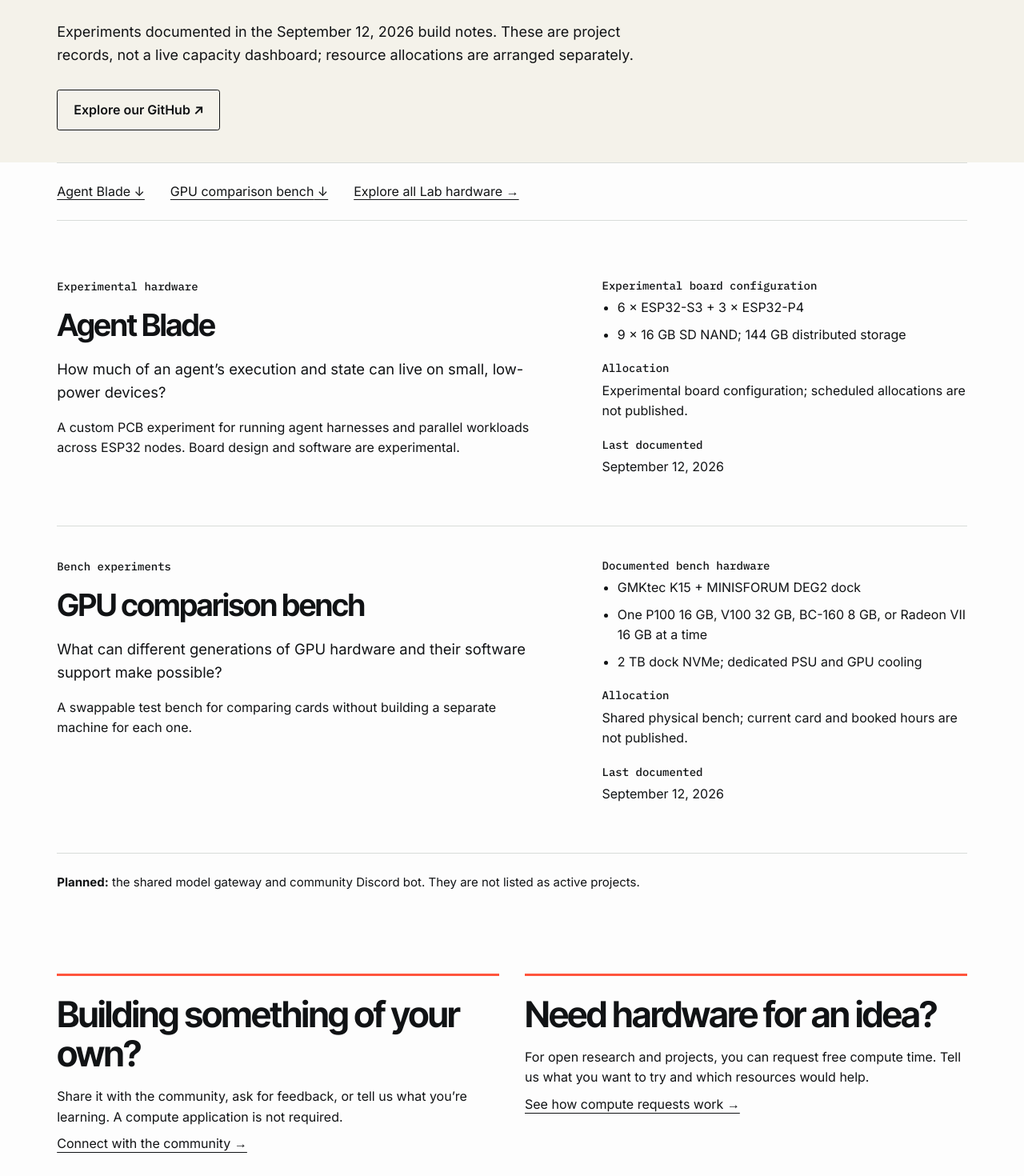
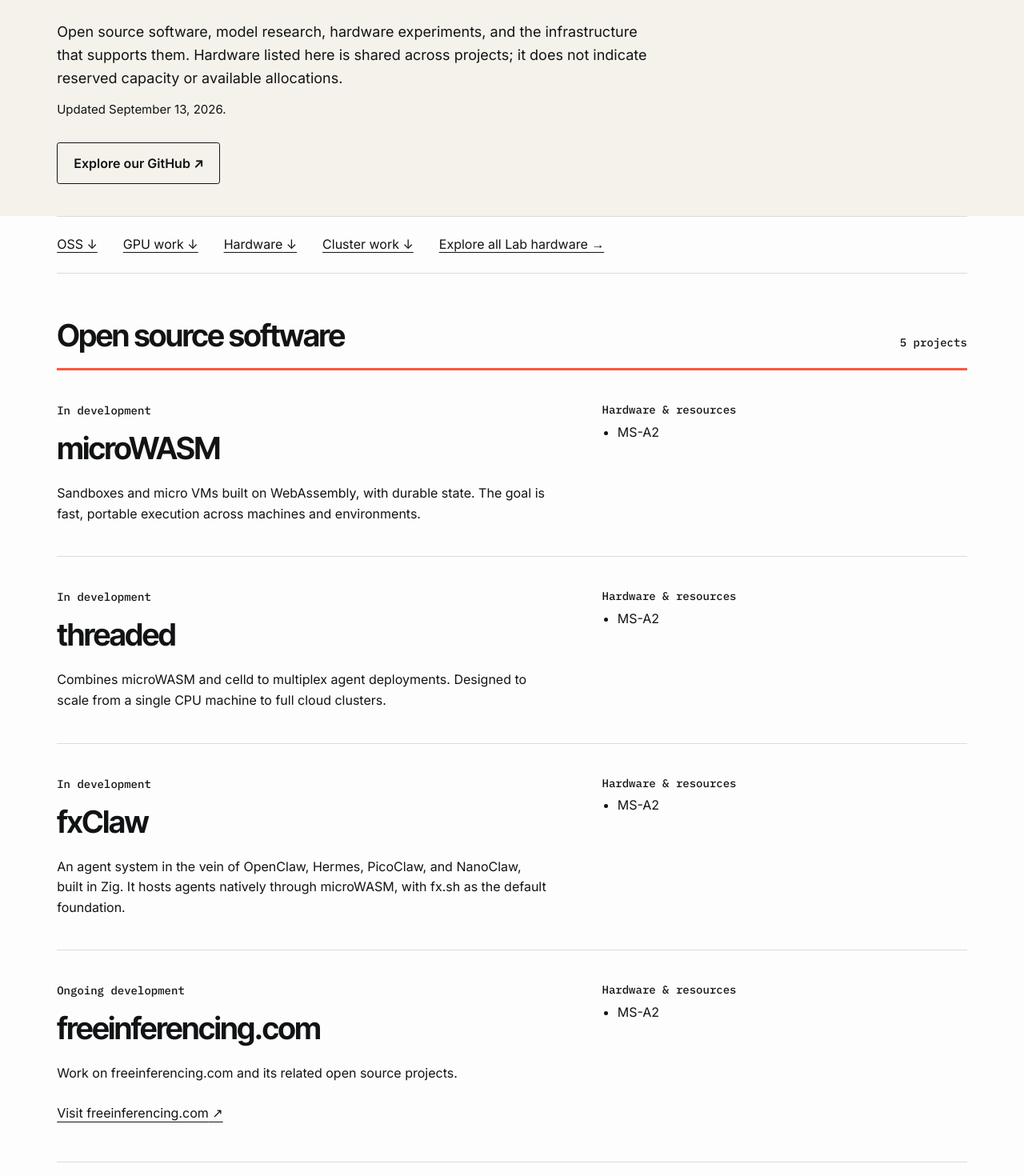
Before and after one commit to Hackers-in-the-Loop/website, a Next.js app: page /projects in a window 1280 px wide. Shown: the part 260-1730 px from the top of the page at 80% size. Built offline with nearby package versions, Linux system fonts and the light colour scheme; no server answers.

Commit message:
Expand Projects with current software, model, hardware and cluster work

```diff
--- a/src/app/(current)/projects/page.tsx
+++ b/src/app/(current)/projects/page.tsx
@@ -1,4 +1,4 @@
-import { labProjects } from "@/content/lab-projects";
+import { labProjects, projectGroups, projectsUpdated } from "@/content/lab-projects";
 import { CommunityInvitation, PageIntro } from "@/components/v2/shared";
 import { siteConfig } from "@/lib/site";
 import { pageMetadata } from "@/lib/metadata";
@@ -7,14 +7,17 @@
 
 export default function ProjectsPage() {
   return <>
-    <PageIntro label="Projects / Work in progress" title="What’s on the workbench."><p>Experiments documented in the September 12, 2026 build notes. These are project records, not a live capacity dashboard; resource allocations are arranged separately.</p><div className="v2-actions"><a className="v2-button" href={siteConfig.githubUrl} target="_blank" rel="noreferrer">Explore our GitHub ↗</a></div></PageIntro>
-    <section className="v2-wrap" aria-label="Active projects"><nav className="v2-project-index" aria-label="Project index">{labProjects.map(p=><a key={p.id} href={`#${p.id}`}>{p.name} ↓</a>)}<a href="/lab#hardware">Explore all Lab hardware →</a></nav>
-      {labProjects.map(project=><article className="v2-project" id={project.id} key={project.id}>
-        <div><p className="v2-kicker">{project.stage}</p><h2>{project.name}</h2><p className="v2-project-question">{project.question}</p><p>{project.description}</p></div>
-        <dl><div><dt>{project.id === "agent-blade" ? "Experimental board configuration" : "Documented bench hardware"}</dt><dd><ul>{project.resources.map(resource=><li key={resource}>{resource}</li>)}</ul></dd></div><div><dt>Allocation</dt><dd>{project.allocation}</dd></div><div><dt>Last documented</dt><dd>September 12, 2026</dd></div></dl>
-      </article>)}
-      <p className="v2-note v2-planned"><strong>Planned:</strong> the shared model gateway and community Discord bot. They are not listed as active projects.</p>
-    </section>
+    <PageIntro label="Projects / Work in progress" title="What’s on the workbench."><p>Open source software, model research, hardware experiments, and the infrastructure that supports them. Hardware listed here is shared across projects; it does not indicate reserved capacity or available allocations.</p><p className="v2-note">Updated {projectsUpdated}.</p><div className="v2-actions"><a className="v2-button" href={siteConfig.githubUrl} target="_blank" rel="noreferrer">Explore our GitHub ↗</a></div></PageIntro>
+    <div className="v2-wrap">
+      <nav className="v2-project-index" aria-label="Project groups">{projectGroups.map(group => <a key={group.id} href={`#${group.id}`}>{group.label} ↓</a>)}<a href="/lab#hardware">Explore all Lab hardware →</a></nav>
+      {projectGroups.map(group => <section className="v2-project-group" id={group.id} key={group.id} aria-labelledby={`${group.id}-title`}>
+        <div className="v2-project-group-heading"><h2 id={`${group.id}-title`}>{group.name}</h2><p className="v2-kicker">{labProjects.filter(project => project.group === group.id).length} projects</p></div>
+        {labProjects.filter(project => project.group === group.id).map(project => <article className="v2-project" id={project.id} key={project.id} aria-labelledby={`${project.id}-title`}>
+          <div><p className="v2-kicker">{project.stage}</p><h3 id={`${project.id}-title`}>{project.name}</h3><p>{project.description}</p>{project.link && <a className="v2-link v2-project-external" href={project.link.url} target="_blank" rel="noreferrer">{project.link.label} ↗</a>}</div>
+          <dl><div><dt>Hardware & resources</dt><dd><ul>{project.resources.map(resource => <li key={resource}>{resource}</li>)}</ul></dd></div>{project.target && <div><dt>Working toward</dt><dd>{project.target}</dd></div>}</dl>
+        </article>)}
+      </section>)}
+    </div>
     <section className="v2-wrap v2-section v2-goals" aria-label="Bring your own work"><article><h2>Building something of your own?</h2><p>Share it with the community, ask for feedback, or tell us what you’re learning. A compute application is not required.</p><a className="v2-link" href="/community#connect">Connect with the community →</a></article><article><h2>Need hardware for an idea?</h2><p>For open research and projects, you can request free compute time. Tell us what you want to try and which resources would help.</p><a className="v2-link" href="/lab#access">See how compute requests work →</a></article></section>
     <CommunityInvitation />
   </>;
--- a/src/components/v2/site.css
+++ b/src/components/v2/site.css
@@ -136,7 +136,7 @@
 .v2-project-index { display: flex; flex-wrap: wrap; gap: 1rem 2rem; border-block: 1px solid var(--fog); padding-block: 1rem; margin-bottom: 2rem; }
 .v2-project-index a { padding-block: .4rem; text-decoration: underline; text-underline-offset: .25em; }
 .v2-project { display: grid; grid-template-columns: 1.15fr .85fr; gap: 4rem; padding-block: 2.5rem; border-bottom: 1px solid var(--fog); }
-.v2-project h2 { font-size: clamp(1.8rem,3vw,2.5rem); margin-bottom: 1.25rem; }
+.v2-project h3 { font-size: clamp(1.8rem,3vw,2.5rem); margin-bottom: 1.25rem; }
 .v2-project .v2-project-question { font-size: 1.15rem; color: var(--carbon); margin-bottom: 1rem; }
 .v2-project p { color: var(--graphite); }
 .v2-project dl > div { padding-bottom: 1.25rem; }
@@ -194,3 +194,10 @@
 .v2-acquisition .v2-kicker { margin-bottom: .75rem; }
 .v2-acquisition .v2-note { margin-top: .75rem; }
 @media (max-width: 700px) { .v2-acquisition { grid-template-columns: 1fr; } }
+
+.v2-project-group { padding-block: 1.5rem 2.5rem; }
+.v2-project-group-heading { display: flex; align-items: baseline; justify-content: space-between; flex-wrap: wrap; gap: 1rem; border-bottom: 3px solid var(--signal); padding-bottom: 1.25rem; }
+.v2-project-group-heading h2 { font-size: clamp(1.8rem, 3vw, 2.5rem); }
+.v2-project-group-heading .v2-kicker { margin: 0; }
+.v2-project .v2-kicker { margin-bottom: .75rem; }
+.v2-project-external { display: inline-block; margin-top: 1rem; }
--- a/src/content/lab-projects.ts
+++ b/src/content/lab-projects.ts
@@ -1,19 +1,105 @@
-// Editorial project records, not a scheduler or live utilization feed.
-// Resource descriptions come from the September 12 build guide. Update these
-// records when the operator confirms allocations or publishes a new result.
-export const labProjects = [
+// Project descriptions and hardware assignments supplied by Shannon Duncan.
+// These records describe work in progress, not reservations or live utilization.
+export const projectsUpdated = "September 13, 2026";
+
+export const projectGroups = [
+  { id: "oss", name: "Open source software", label: "OSS" },
+  { id: "gpu", name: "GPU & model research", label: "GPU work" },
+  { id: "hardware", name: "Hardware experiments", label: "Hardware" },
+  { id: "cluster", name: "Cluster infrastructure", label: "Cluster work" },
+] as const;
+
+type LabProject = {
+  id: string;
+  group: (typeof projectGroups)[number]["id"];
+  name: string;
+  stage: string;
+  description: string;
+  resources: string[];
+  target?: string;
+  link?: { label: string; url: string };
+};
+
+export const labProjects: LabProject[] = [
   {
-    id: "agent-blade", name: "Agent Blade", stage: "Experimental hardware",
-    question: "How much of an agent’s execution and state can live on small, low-power devices?",
-    description: "A custom PCB experiment for running agent harnesses and parallel workloads across ESP32 nodes. Board design and software are experimental.",
-    resources: ["6 × ESP32-S3 + 3 × ESP32-P4", "9 × 16 GB SD NAND; 144 GB distributed storage"],
-    allocation: "Experimental board configuration; scheduled allocations are not published.",
+    id: "microwasm", group: "oss", name: "microWASM", stage: "In development",
+    description: "Sandboxes and micro VMs built on WebAssembly, with durable state. The goal is fast, portable execution across machines and environments.",
+    resources: ["MS-A2"],
   },
   {
-    id: "gpu-bench", name: "GPU comparison bench", stage: "Bench experiments",
-    question: "What can different generations of GPU hardware and their software support make possible?",
-    description: "A swappable test bench for comparing cards without building a separate machine for each one.",
-    resources: ["GMKtec K15 + MINISFORUM DEG2 dock", "One P100 16 GB, V100 32 GB, BC-160 8 GB, or Radeon VII 16 GB at a time", "2 TB dock NVMe; dedicated PSU and GPU cooling"],
-    allocation: "Shared physical bench; current card and booked hours are not published.",
+    id: "threaded", group: "oss", name: "threaded", stage: "In development",
+    description: "Combines microWASM and celld to multiplex agent deployments. Designed to scale from a single CPU machine to full cloud clusters.",
+    resources: ["MS-A2"],
   },
-] as const;
+  {
+    id: "fxclaw", group: "oss", name: "fxClaw", stage: "In development",
+    description: "An agent system in the vein of OpenClaw, Hermes, PicoClaw, and NanoClaw, built in Zig. It hosts agents natively through microWASM, with fx.sh as the default foundation.",
+    resources: ["MS-A2"],
+  },
+  {
+    id: "freeinferencing", group: "oss", name: "freeinferencing.com", stage: "Ongoing development",
+    description: "Work on freeinferencing.com and its related open source projects.",
+    resources: ["MS-A2"],
+    link: { label: "Visit freeinferencing.com", url: "http://freeinferencing.com" },
+  },
+  {
+    id: "zd-web-server", group: "oss", name: "ZD Web Server", stage: "In development",
+    description: "Updating the ZD harness and editor to serve over the web, with a headless way to work with agent projects across the cluster.",
+    resources: ["N150"],
+  },
+  {
+    id: "gpu-bench", group: "gpu", name: "Practical Small Model Usage", stage: "Active research",
+    description: "Getting useful, high-quality results from small models on memory-constrained systems. The research also explores mixtures of models and swarms of task-specific 500M-parameter models.",
+    resources: ["DGX Spark", "GPU bench"],
+    target: "Run 2B–30B-parameter models well on systems with 16 GB of memory or less. These are research goals, not published benchmarks.",
+  },
+  {
+    id: "deepseek-flash", group: "gpu", name: "DeepSeek Flash 4.1", stage: "Active research",
+    description: "Work on running DeepSeek Flash 4.1 across a pair of DGX Sparks.",
+    resources: ["2 × DGX Spark"],
+  },
+  {
+    id: "agent-blade", group: "hardware", name: "Agent Blade", stage: "Prototype testing",
+    description: "A clusterable board for swarms of agents. Autonomous agents and very small local models have run on ESP32 prototypes, with battery-powered operation intended to continue through internet or power outages. Current experiments include small SoCs, low-power GPUs mounted behind the blades, and older Android phones with 2–4 GB RAM as inference accelerators.",
+    resources: ["Microbench", "First prototype: 6 × ESP32-S3 + 3 × ESP32-P4 on one PCB"],
+    target: "Under $100 per blade board and under 200 W, preferably 30–100 W. Cost and power are design targets, not measured results.",
+  },
+  {
+    id: "fpga-inference", group: "hardware", name: "FPGA model inference", stage: "Exploratory research",
+    description: "Testing FPGA approaches to encoding model weights and tensor operations directly in hardware.",
+    resources: ["Microbench / FPGA platforms"],
+    target: "Explore whether a single card could eventually run a 12B-parameter model at around 13,000 tokens per second. This is a long-term ambition, not an achieved result.",
+  },
+  {
+    id: "wrist-agent", group: "hardware", name: "An agent on your wrist", stage: "In development",
+    description: "An ESP32-S3 watch or wrist-worn system designed to keep a personal autonomous agent with you.",
+    resources: ["K15", "ESP32-S3 wearable"],
+    target: "One autonomous agent running around the clock. Runtime and battery life are still being explored.",
+  },
+  {
+    id: "wrist-pet", group: "hardware", name: "A tiny pet on your wrist", stage: "In development",
+    description: "A Tamagotchi-style watch or wristband game Shannon is building with his daughter. She is designing it and working with Claude Code and an ESP32-S3 touchscreen to bring it to life.",
+    resources: ["Microbench", "ESP32-S3 with touchscreen"],
+  },
+  {
+    id: "cluster-monitoring", group: "cluster", name: "Cluster monitoring & HUD", stage: "Setup in progress",
+    description: "Setting up Prometheus, cluster monitoring, and the cluster HUD, with the N150 as the controller and head unit.",
+    resources: ["N150 / controller", "Cluster HUD"],
+  },
+  {
+    id: "gpu-cooling", group: "cluster", name: "GPU cooling shrouds", stage: "In development",
+    description: "Building new cooling shrouds for the Lab’s P100, P4, and V100 cards.",
+    resources: ["P100, P4, and V100 GPU cards"],
+  },
+  {
+    id: "provisioning", group: "cluster", name: "Community provisioning", stage: "Planning",
+    description: "Planning how to give people secure access through dynamic VLANs, virtual machines, and attached hardware. Isolation and provisioning arrangements are still being worked out.",
+    resources: ["Cluster network, VM hosts, and attached hardware", "Specific allocations not yet set"],
+  },
+  {
+    id: "litellm-gateway", group: "cluster", name: "LiteLLM gateway", stage: "Planned community access",
+    description: "Preparing a gateway for models served from the cluster, including the DeepSeek Flash 4.1 work, so community members can try them using keys issued through compute grants.",
+    resources: ["Cluster model-serving resources", "Gateway host not yet specified"],
+    target: "Grant-based API access for community testing. The gateway and key distribution are not yet available.",
+  },
+];
```
Also changed, not shown: 1 other file (tests, documents, lock files or other folders).
